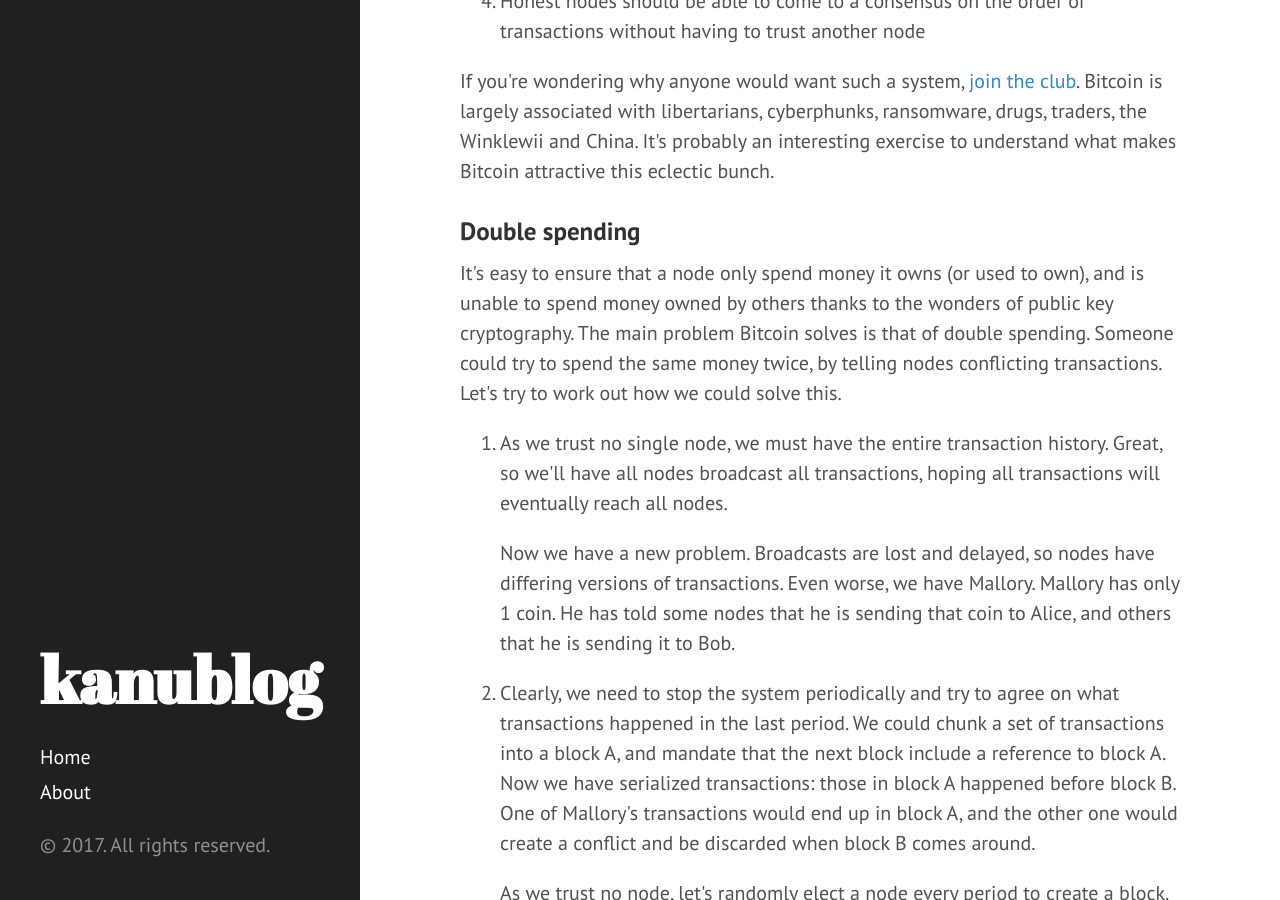
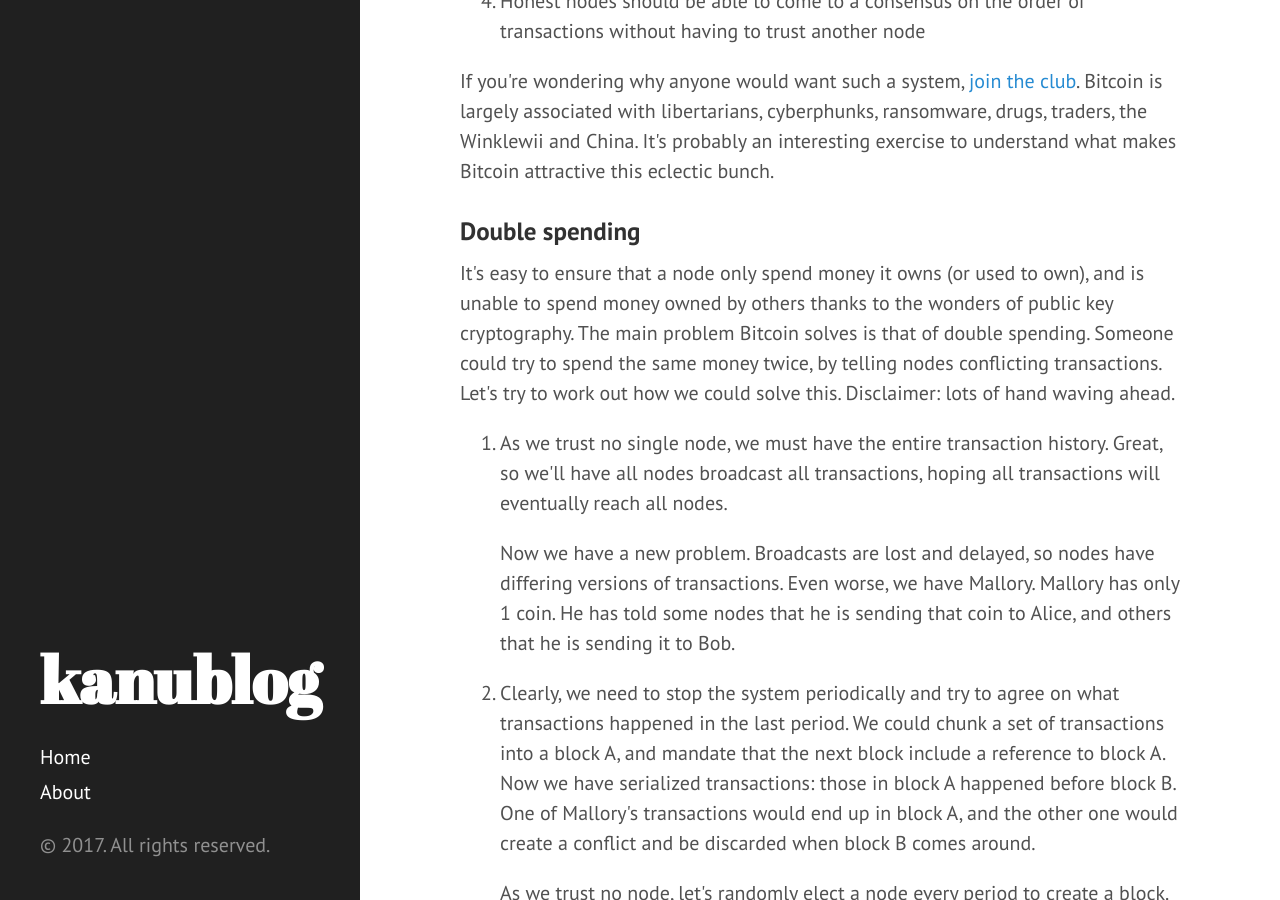
Before and after one commit to bazookanu/kanud.github.io, a Jekyll site: the page built from _posts/2017-01-18-not-blockchain.html, in a window 1280 px wide and 900 px high, scrolled down 885 px. Built offline with Jekyll 4.4.1, drawn with Linux system fonts in a browser that asks for light colours.

Commit message:
not bitcoin

```diff
--- a/_posts/2017-01-18-not-blockchain.html
+++ b/_posts/2017-01-18-not-blockchain.html
@@ -18,7 +18,7 @@ title: Bitcoin, not Blockchain
 <p>If you're wondering why anyone would want such a system, <a href="https://twitter.com/ButtCoin">join the club</a>. Bitcoin is largely associated with libertarians, cyberphunks, ransomware, drugs, traders, the Winklewii and China. It's probably an interesting exercise to understand what makes Bitcoin attractive this eclectic bunch.</p>
 
 <h3>Double spending</h3>
-<p>It's easy to ensure that a node only spend money it owns (or used to own), and is unable to spend money owned by others thanks to the wonders of public key cryptography. The main problem Bitcoin solves is that of double spending. Someone could try to spend the same money twice, by telling nodes conflicting transactions. Let's try to work out how we could solve this. <ol>
+<p>It's easy to ensure that a node only spend money it owns (or used to own), and is unable to spend money owned by others thanks to the wonders of public key cryptography. The main problem Bitcoin solves is that of double spending. Someone could try to spend the same money twice, by telling nodes conflicting transactions. Let's try to work out how we could solve this. Disclaimer: lots of hand waving ahead.<ol>
 <li><p>As we trust no single node, we must have the entire transaction history. Great, so we'll have all nodes broadcast all transactions, hoping all transactions will eventually reach all nodes.</p>
 <p>Now we have a new problem. Broadcasts are lost and delayed, so nodes have differing versions of transactions. Even worse, we have Mallory. Mallory has only 1 coin. He has told some nodes that he is sending that coin to Alice, and others that he is sending it to Bob.</p></li>
 <li><p>Clearly, we need to stop the system periodically and try to agree on what transactions happened in the last period. We could chunk a set of transactions into a block A, and mandate that the next block include a reference to block A. Now we have serialized transactions: those in block A happened before block B. One of Mallory's transactions would end up in block A, and the other one would create a conflict and be discarded when block B comes around.</p>
```
